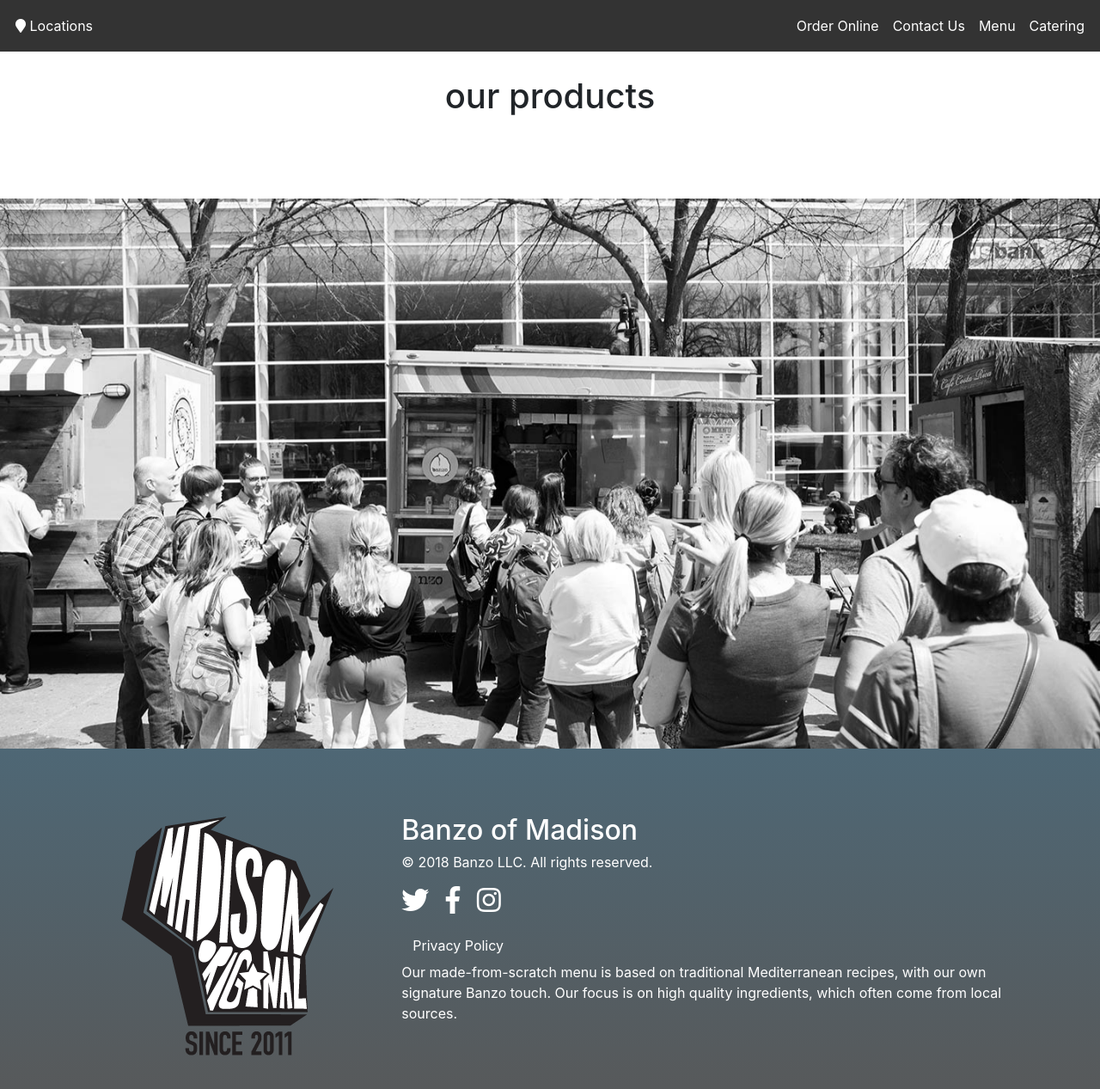
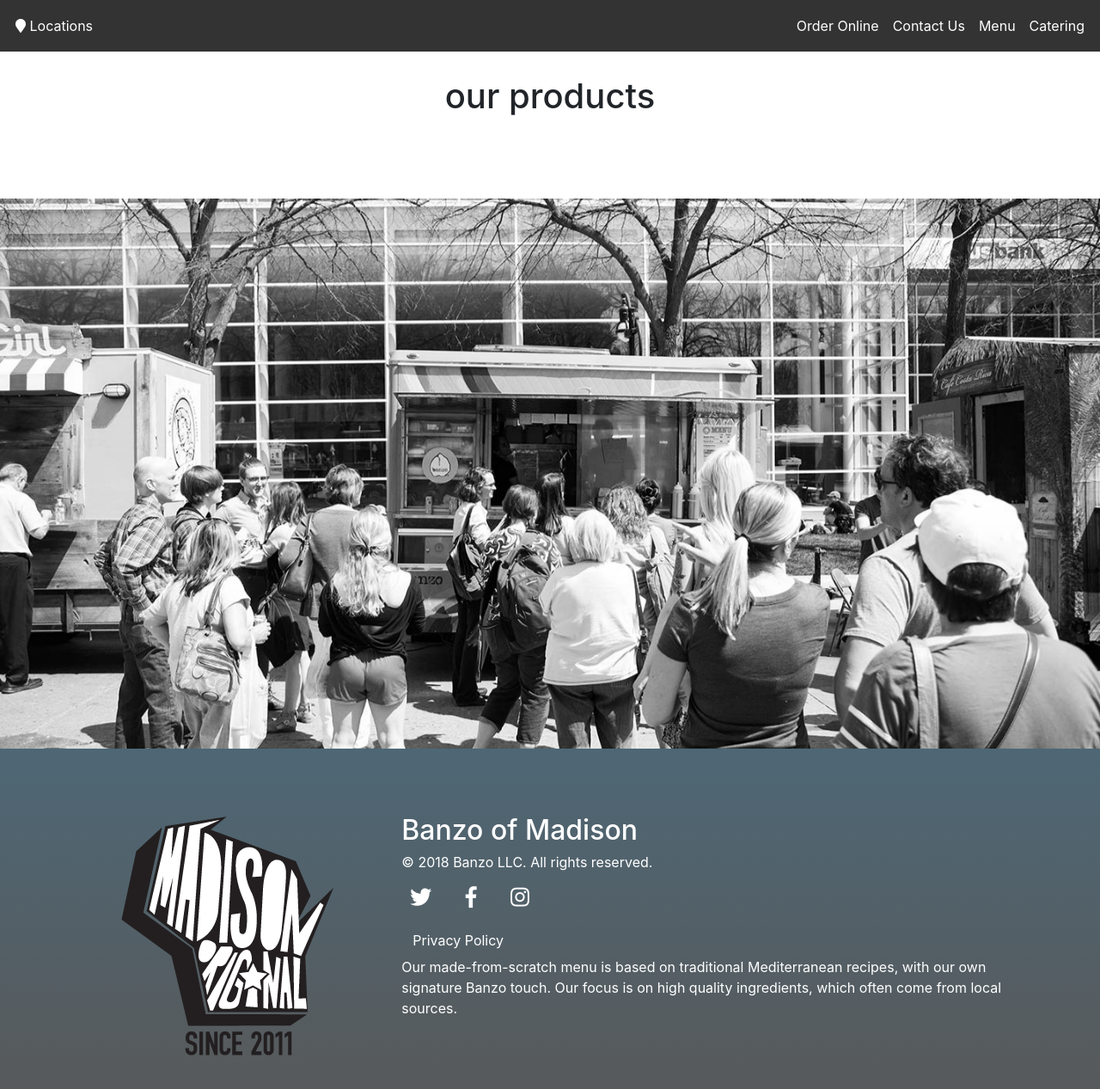
Before and after one commit to ajwahlb/Banzo, a Jekyll site: the page built from _pages/products.html, in a window 1280 px wide. Shown: the top 1267 px of the page at 86% size. Built offline with Jekyll 4.4.1, drawn with Linux system fonts in a browser that asks for light colours; nearby versions of some CDN libraries.

Commit message:
social icon fix

```diff
--- a/css/main.css
+++ b/css/main.css
@@ -72,7 +72,10 @@ html, body{ height: 100vh; }
   padding: 50px;
   background: url(/images/twitter-background_01.jpg) repeat top center;
 }
-
+.fab {
+  margin: 0 10px;
+  font-size: 25px;
+}
 .hp-pages li{
     list-style: none;
     display: table-cell;
```
